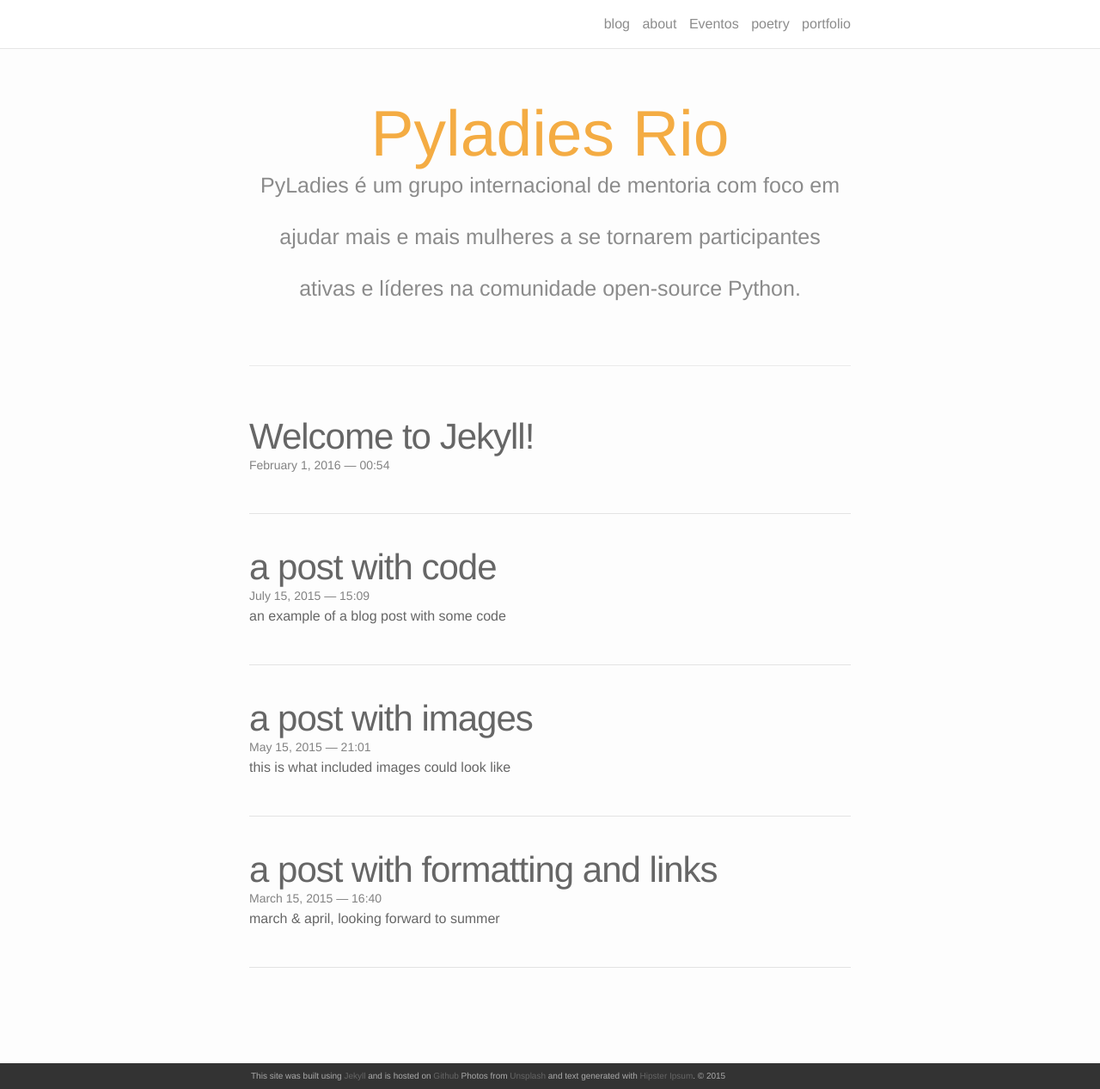
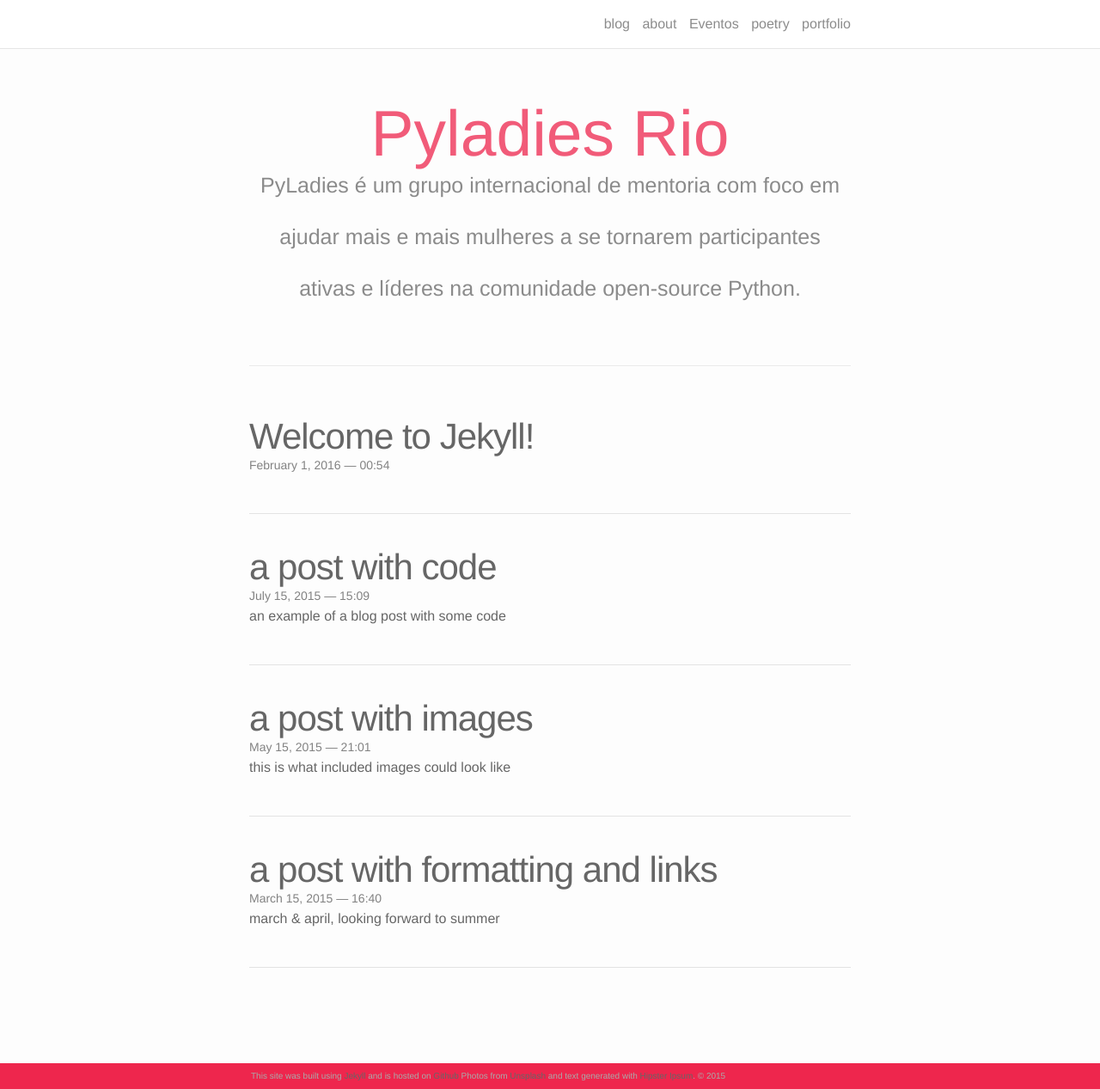
Before and after one commit to PyLadiesRio/PyladiesRio.github.io, a Jekyll site: the page built from index.html, in a window 1280 px wide and 1267 px high. Shown: the whole window at 86% size. Built offline with Jekyll 4.4.1, drawn with Linux system fonts in a browser that asks for light colours; nearby versions of some CDN libraries; the list of posts is cut into pages by our own code.

Commit message:
Alterando as cores

```diff
--- a/_sass/_base.scss
+++ b/_sass/_base.scss
@@ -30,6 +30,7 @@
 $green: #11D68B;
 $lime_green: #B7D12A;
 $purple: #B509AC;
+$pink: #EE264D;
 
 
 $grey-color-dark: #333;   /* footer */
@@ -37,7 +38,7 @@
 $text-color:     #666;
 
 /* Set theme color *************************/
-$theme-color:   $orange;
+$theme-color:   $pink;
 
 
 /************************************************************/
--- a/_sass/_layout.scss
+++ b/_sass/_layout.scss
@@ -74,9 +74,9 @@
  * Site footer  **********************************************************
  */
 .site-footer {
-border-top: 1px solid $grey-color-dark;
+border-top: 1px solid $pink;
 font-size: 10px;
-background-color: $grey-color-dark;
+background-color: $pink;
 padding: 2px;
 color: #aaa;
 position:fixed;
```
